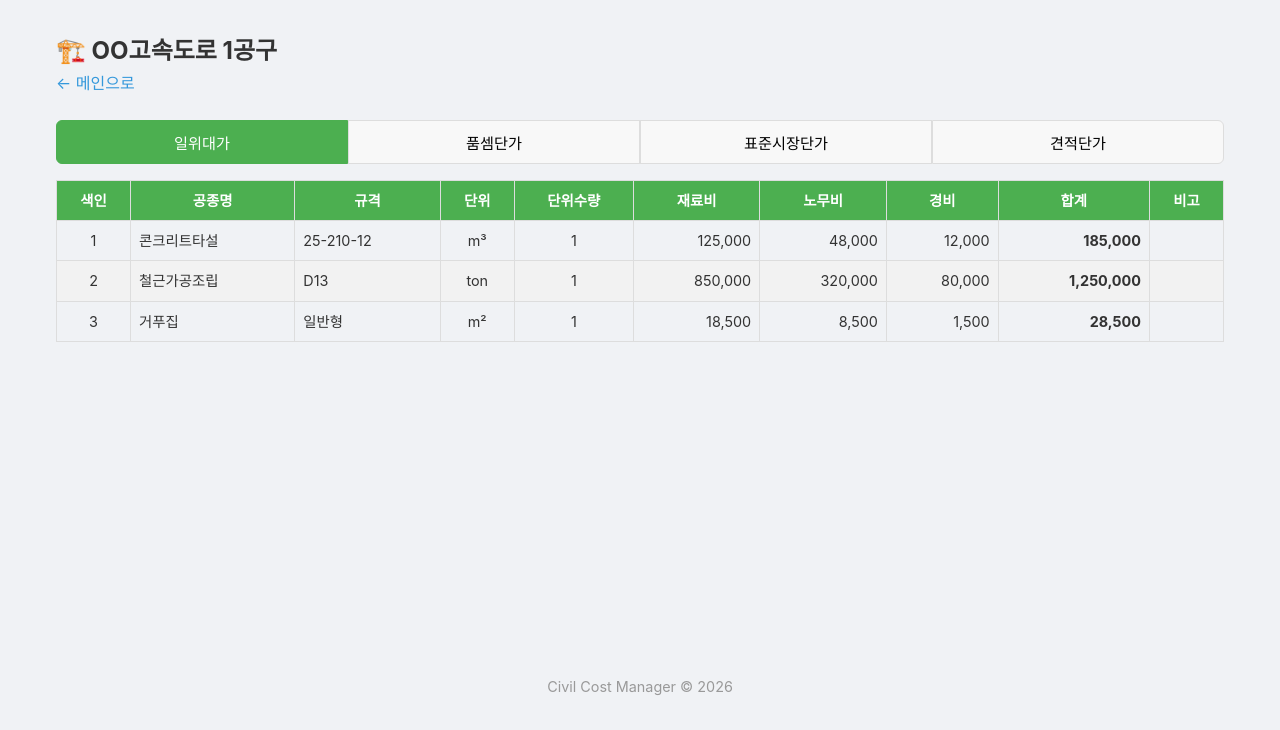
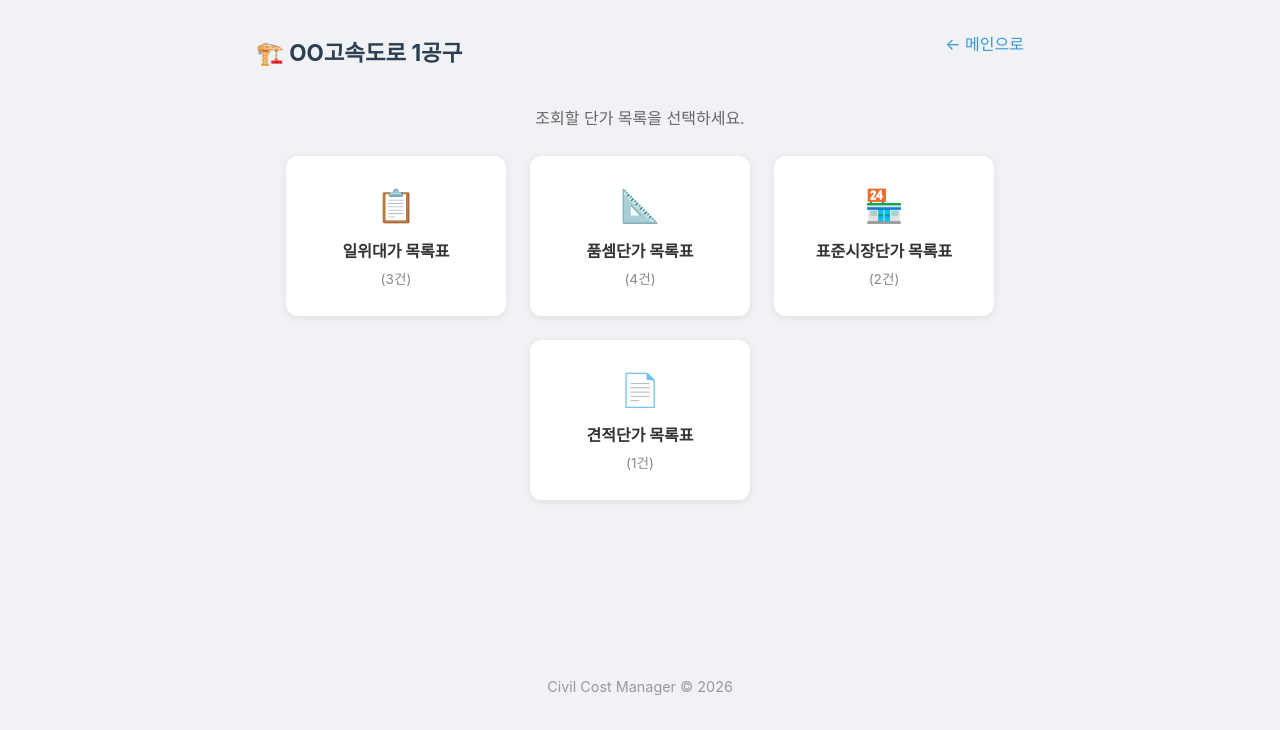
Before and after one commit to DnielPark/civil-cost-manager, a Flask app: page /unit-prices/1 in a window 1280 px wide. Shown: the part 70-800 px from the top of the page. Run offline with Flask 3, Linux system fonts and the light colour scheme; data comes from the database, SQL or seed files in the repository.

Commit message:
단가명세표 구조 개선: 대시보드 + 개별 목록표 분리
- 대시보드: 4개 카드 (일위대가/품셈/시장/견적) + 건수 표시
- 개별 목록표: 공통 unit_price_list.html 템플릿 (cost_type 파라미터)
- 검색 기능 (공종명/규격 필터링)
- 엑셀 업로드/다운로드 버튼 (UI만, 기능은 다음 단계)
- ← 단가명세표로 / ← 메인으로 네비게이션

```diff
--- a/routes/main.py
+++ b/routes/main.py
@@ -7,6 +7,37 @@ from database.init_db import get_connection
 
 main_bp = Blueprint('main', __name__)
 
+# 단가 유형별 정보
+UNIT_TYPES = {
+    'composite': {'title': '일위대가 목록표', 'table': 'unit_cost_composite'},
+    'standard': {'title': '품셈단가 목록표', 'table': 'unit_cost_standard'},
+    'market': {'title': '표준시장단가 목록표', 'table': 'unit_cost_market'},
+    'quote': {'title': '견적단가 목록표', 'table': 'unit_cost_quote'},
+}
+
+
+def get_project(project_id):
+    """프로젝트 정보 조회"""
+    conn = get_connection()
+    cursor = conn.cursor()
+    cursor.execute('SELECT * FROM projects WHERE id = ?', (project_id,))
+    project = cursor.fetchone()
+    conn.close()
+    return project
+
+
+def get_counts(project_id):
+    """각 단가 테이블의 건수 조회"""
+    conn = get_connection()
+    cursor = conn.cursor()
+    counts = {}
+    for key, info in UNIT_TYPES.items():
+        cursor.execute(f'SELECT COUNT(*) as cnt FROM {info["table"]} WHERE project_id = ?', (project_id,))
+        row = cursor.fetchone()
+        counts[key] = row['cnt'] if row else 0
+    conn.close()
+    return counts
+
 
 @main_bp.route('/')
 def index():
@@ -14,22 +45,29 @@ def index():
     return render_template('index.html')
 
 
-@main_bp.route('/projects')
-def projects():
-    """프로젝트 목록 페이지"""
-    return render_template('projects.html')
-
-
 @main_bp.route('/unit-prices/<int:project_id>')
 def unit_prices_dashboard(project_id):
-    """단가명세표 대시보드"""
-    conn = get_connection()
-    cursor = conn.cursor()
-    cursor.execute('SELECT * FROM projects WHERE id = ?', (project_id,))
-    project = cursor.fetchone()
-    conn.close()
-
+    """단가명세표 대시보드 - 4개 카테고리 선택"""
+    project = get_project(project_id)
     if not project:
         return render_template('error.html', message='프로젝트를 찾을 수 없습니다.'), 404
 
-    return render_template('unit_prices_dashboard.html', project=project)
+    counts = get_counts(project_id)
+    return render_template('unit_prices_dashboard.html', project=project, counts=counts)
+
+
+@main_bp.route('/unit-prices/<int:project_id>/<cost_type>')
+def unit_price_list(project_id, cost_type):
+    """개별 단가 목록표 (공통 템플릿)"""
+    if cost_type not in UNIT_TYPES:
+        return render_template('error.html', message='잘못된 단가 유형입니다.'), 404
+
+    project = get_project(project_id)
+    if not project:
+        return render_template('error.html', message='프로젝트를 찾을 수 없습니다.'), 404
+
+    info = UNIT_TYPES[cost_type]
+    return render_template('unit_price_list.html',
+                           project=project,
+                           cost_type=cost_type,
+                           title=info['title'])
--- a/templates/unit_prices_dashboard.html
+++ b/templates/unit_prices_dashboard.html
@@ -6,43 +6,44 @@
     <title>단가명세표 - Civil Cost Manager</title>
     <link rel="stylesheet" href="{{ url_for('static', filename='css/style.css') }}">
     <style>
-        .tab-nav { display: flex; gap: 0; margin-bottom: 1rem; }
-        .tab-btn {
-            padding: 10px 20px;
-            border: 1px solid #ddd;
-            background: #f8f8f8;
-            cursor: pointer;
-            font-size: 0.95rem;
-            flex: 1;
-            text-align: center;
+        .project-header {
+            display: flex;
+            justify-content: space-between;
+            align-items: center;
+            margin-bottom: 2rem;
         }
-        .tab-btn:first-child { border-radius: 6px 0 0 6px; }
-        .tab-btn:last-child { border-radius: 0 6px 6px 0; }
-        .tab-btn.active { background: #4CAF50; color: white; border-color: #4CAF50; }
-        .tab-content { display: none; }
-        .tab-content.active { display: block; }
-        .price-table {
-            width: 100%;
-            border-collapse: collapse;
-            margin: 10px 0;
-            font-size: 0.9rem;
+        .project-header h2 { font-size: 1.4rem; color: #2c3e50; }
+        .back-link { color: #3498db; text-decoration: none; }
+        .back-link:hover { text-decoration: underline; }
+        .card-grid {
+            display: flex;
+            flex-wrap: wrap;
+            gap: 1.5rem;
+            justify-content: center;
         }
-        .price-table th, .price-table td {
-            border: 1px solid #ddd;
-            padding: 8px;
-            text-align: center;
+        .cost-card {
+            display: flex;
+            flex-direction: column;
+            align-items: center;
+            justify-content: center;
+            width: 220px;
+            height: 160px;
+            background: white;
+            border-radius: 12px;
+            box-shadow: 0 2px 8px rgba(0,0,0,0.08);
+            text-decoration: none;
+            color: #333;
+            transition: transform 0.2s, box-shadow 0.2s;
         }
-        .price-table th {
-            background-color: #4CAF50;
-            color: white;
-            white-space: nowrap;
+        .cost-card:hover {
+            transform: scale(1.05);
+            box-shadow: 0 4px 16px rgba(0,0,0,0.15);
         }
-        .price-table tr:nth-child(even) { background-color: #f2f2f2; }
-        .price-table tr:hover { background-color: #ddd; }
-        .text-right { text-align: right !important; }
-        .text-left { text-align: left !important; }
-        .container { max-width: 1200px; margin: 2rem auto; padding: 0 1rem; }
-        .project-title { margin-bottom: 1.5rem; }
+        .cost-icon { font-size: 2rem; margin-bottom: 0.5rem; }
+        .cost-title { font-size: 1rem; font-weight: 700; margin-bottom: 0.3rem; }
+        .cost-count { font-size: 0.85rem; color: #888; }
+        .container { max-width: 800px; margin: 2rem auto; padding: 0 1rem; }
+        .card-grid { margin-top: 1rem; }
     </style>
 </head>
 <body>
@@ -50,77 +51,39 @@
         <h1>💰 단가명세표</h1>
     </header>
     <div class="container">
-        <div class="project-title">
+        <div class="project-header">
             <h2>🏗️ {{ project.name }}</h2>
             <a href="/" class="back-link">← 메인으로</a>
         </div>
 
-        <div class="tab-nav">
-            <button class="tab-btn active" onclick="switchTab('composite', this)">일위대가</button>
-            <button class="tab-btn" onclick="switchTab('standard', this)">품셈단가</button>
-            <button class="tab-btn" onclick="switchTab('market', this)">표준시장단가</button>
-            <button class="tab-btn" onclick="switchTab('quote', this)">견적단가</button>
-        </div>
+        <p style="text-align:center; color:#666; margin-bottom:1.5rem;">조회할 단가 목록을 선택하세요.</p>
 
-        <div id="tab-composite" class="tab-content active">
-            <table class="price-table"><thead><tr><th>색인</th><th>공종명</th><th>규격</th><th>단위</th><th>단위수량</th><th>재료비</th><th>노무비</th><th>경비</th><th>합계</th><th>비고</th></tr></thead><tbody id="body-composite"><tr><td colspan="10">로딩 중...</td></tr></tbody></table>
-        </div>
-        <div id="tab-standard" class="tab-content">
-            <table class="price-table"><thead><tr><th>색인</th><th>공종명</th><th>규격</th><th>단위</th><th>단위수량</th><th>재료비</th><th>노무비</th><th>경비</th><th>합계</th><th>비고</th></tr></thead><tbody id="body-standard"><tr><td colspan="10">로딩 중...</td></tr></tbody></table>
-        </div>
-        <div id="tab-market" class="tab-content">
-            <table class="price-table"><thead><tr><th>색인</th><th>공종명</th><th>규격</th><th>단위</th><th>단위수량</th><th>재료비</th><th>노무비</th><th>경비</th><th>합계</th><th>비고</th></tr></thead><tbody id="body-market"><tr><td colspan="10">로딩 중...</td></tr></tbody></table>
-        </div>
-        <div id="tab-quote" class="tab-content">
-            <table class="price-table"><thead><tr><th>색인</th><th>공종명</th><th>규격</th><th>단위</th><th>단위수량</th><th>재료비</th><th>노무비</th><th>경비</th><th>합계</th><th>비고</th></tr></thead><tbody id="body-quote"><tr><td colspan="10">로딩 중...</td></tr></tbody></table>
+        <div class="card-grid">
+            <a href="/unit-prices/{{ project.id }}/composite" class="cost-card">
+                <span class="cost-icon">📋</span>
+                <span class="cost-title">일위대가 목록표</span>
+                <span class="cost-count">({{ counts.composite }}건)</span>
+            </a>
+            <a href="/unit-prices/{{ project.id }}/standard" class="cost-card">
+                <span class="cost-icon">📐</span>
+                <span class="cost-title">품셈단가 목록표</span>
+                <span class="cost-count">({{ counts.standard }}건)</span>
+            </a>
+            <a href="/unit-prices/{{ project.id }}/market" class="cost-card">
+                <span class="cost-icon">🏪</span>
+                <span class="cost-title">표준시장단가 목록표</span>
+                <span class="cost-count">({{ counts.market }}건)</span>
+            </a>
+            <a href="/unit-prices/{{ project.id }}/quote" class="cost-card">
+                <span class="cost-icon">📄</span>
+                <span class="cost-title">견적단가 목록표</span>
+                <span class="cost-count">({{ counts.quote }}건)</span>
+            </a>
         </div>
     </div>
 
     <footer>
         <p>Civil Cost Manager &copy; 2026</p>
     </footer>
-
-    <script>
-        const PROJECT_ID = {{ project.id }};
-
-        function switchTab(type, btn) {
-            document.querySelectorAll('.tab-btn').forEach(b => b.classList.remove('active'));
-            document.querySelectorAll('.tab-content').forEach(c => c.classList.remove('active'));
-            btn.classList.add('active');
-            document.getElementById('tab-' + type).classList.add('active');
-            loadTable(type);
-        }
-
-        async function loadTable(type) {
-            const tbody = document.getElementById('body-' + type);
-            try {
-                const res = await fetch(`/api/unit-prices/${PROJECT_ID}/${type}`);
-                const data = await res.json();
-
-                let html = '';
-                data.forEach((item, idx) => {
-                    const total = (item.material_cost || 0) + (item.labor_cost || 0) + (item.expense_cost || 0);
-                    html += `<tr>
-                        <td>${idx + 1}</td>
-                        <td class="text-left">${item.work_name}</td>
-                        <td class="text-left">${item.spec}</td>
-                        <td>${item.unit}</td>
-                        <td>${item.unit_quantity || 1}</td>
-                        <td class="text-right">${(item.material_cost || 0).toLocaleString()}</td>
-                        <td class="text-right">${(item.labor_cost || 0).toLocaleString()}</td>
-                        <td class="text-right">${(item.expense_cost || 0).toLocaleString()}</td>
-                        <td class="text-right"><strong>${total.toLocaleString()}</strong></td>
-                        <td class="text-left">${item.note || ''}</td>
-                    </tr>`;
-                });
-                tbody.innerHTML = html || `<tr><td colspan="10">데이터가 없습니다.</td></tr>`;
-            } catch (err) {
-                tbody.innerHTML = `<tr><td colspan="10">로딩 실패</td></tr>`;
-            }
-        }
-
-        // 첫 번째 탭 자동 로드
-        document.addEventListener('DOMContentLoaded', () => loadTable('composite'));
-    </script>
 </body>
 </html>
```
Also changed, not shown: templates/unit_price_list.html (added, +177 -0 lines).
